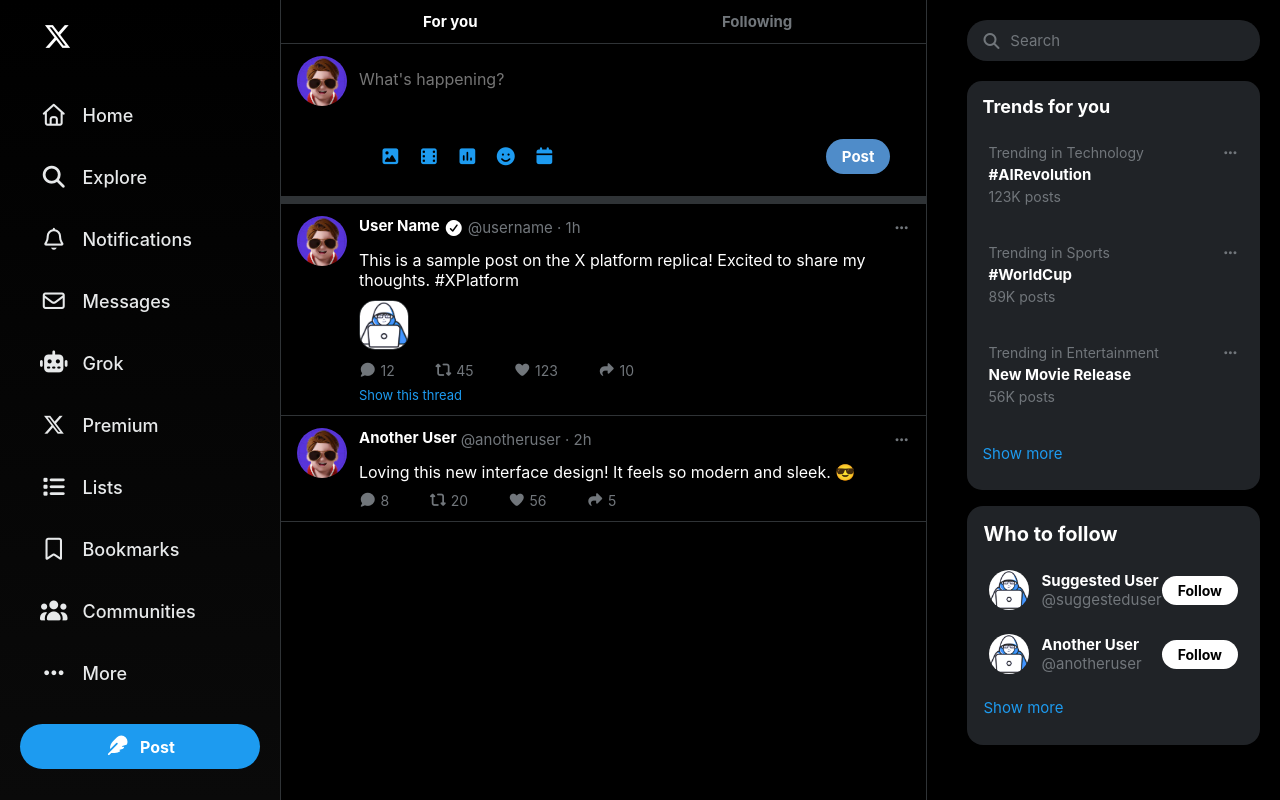
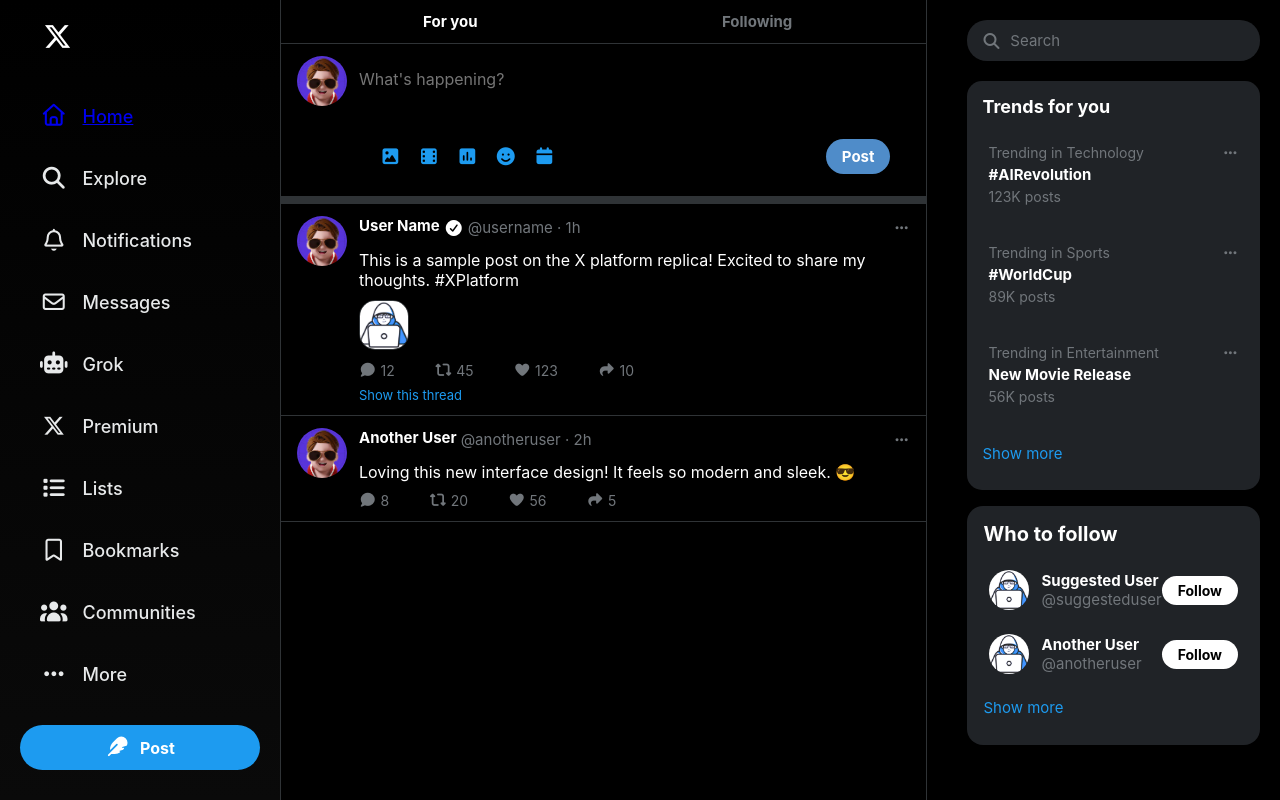
Before and after one commit to EloraPeter/X-clone, a plain HTML site: page index.html in a window 1280 px wide. Drawn offline with Linux system fonts and the light colour scheme.

Commit message:
Oct 21, 2025, 1:15 PM

```diff
--- a/index.html
+++ b/index.html
@@ -17,7 +17,7 @@
         <!-- Left Sidebar -->
         <div class="sidebar-left">
             <div class="logo"><a href="index.html"><i class="fa-brands fa-x-twitter"></i></a></div>
-            <div class="nav-item"><i class="fa-regular fa-home"></i><span>Home</span></div>
+            <div class="nav-item"><a href="index.html"><i class="fa-regular fa-home"></i><span>Home</span></a></div>
             <div class="nav-item"><i class="fa-solid fa-search"></i><span>Explore</span></div>
             <div class="nav-item"><i class="fa-regular fa-bell"></i><span>Notifications</span></div>
             <div class="nav-item"><i class="fa-regular fa-envelope"></i><span>Messages</span></div>
```
Also changed, not shown: profile.html (+1 -1 lines).
